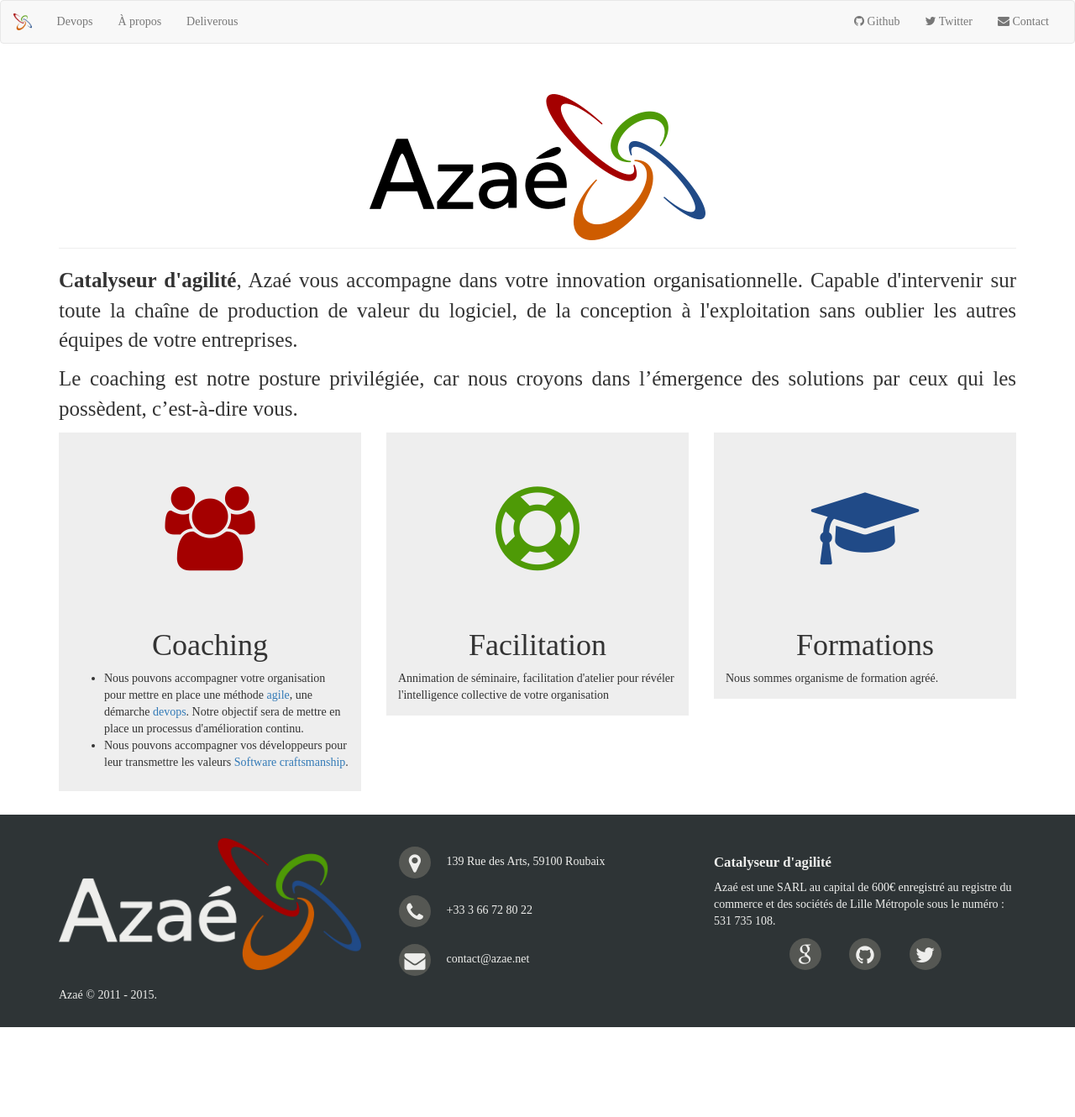
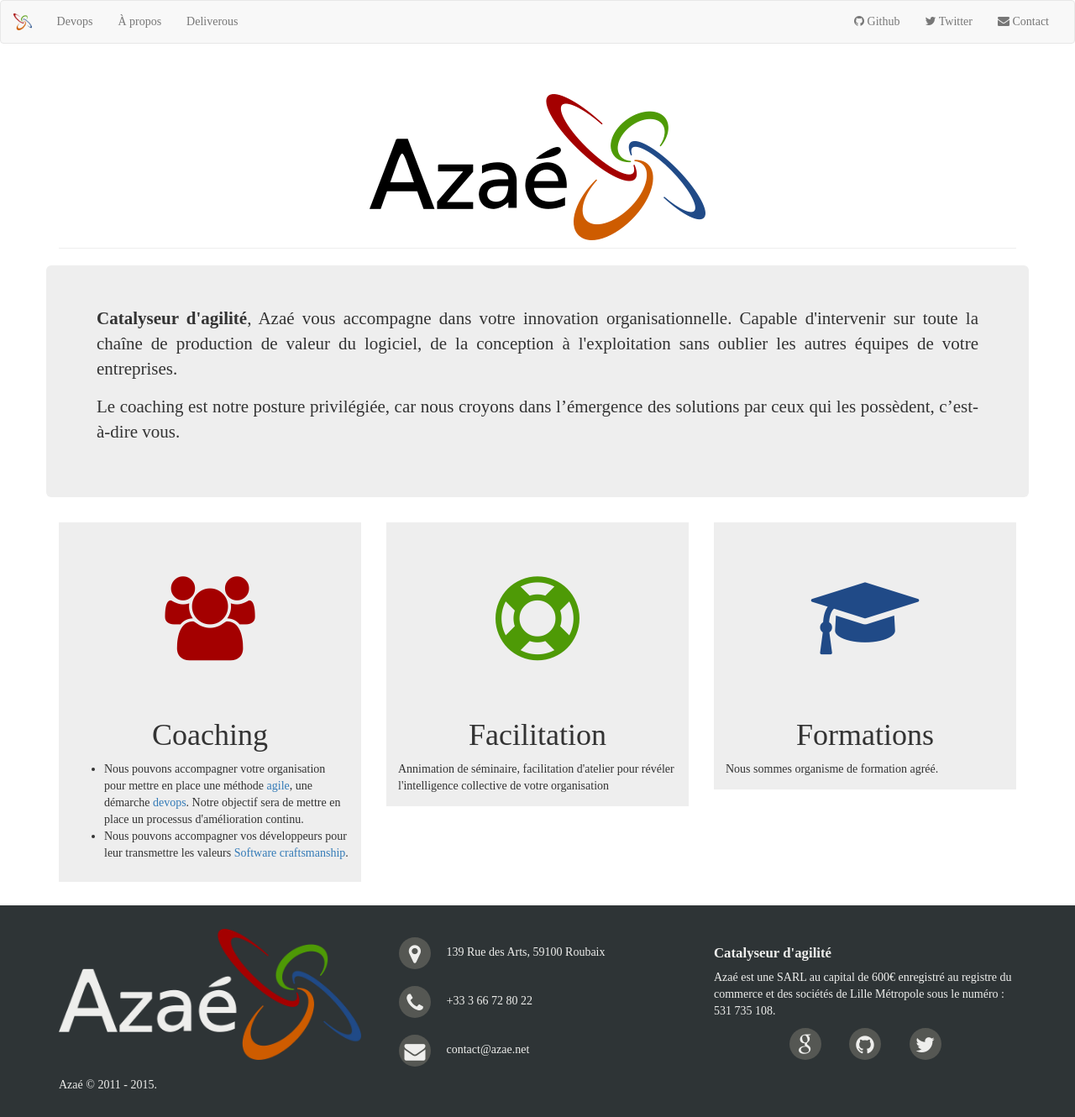
Before and after one commit to coachBZH/azae.net, a Jekyll site: the page built from index3.html, in a window 1280 px wide. Shown: the whole page at 84% size. Built offline with Jekyll 4.4.1, drawn with Linux system fonts in a browser that asks for light colours; some web fonts are replaced; before the commit the page ends 1223 px from its top, so only the background shows below that.

Commit message:
jumbotron

```diff
--- a/index3.html
+++ b/index3.html
@@ -5,7 +5,7 @@ layout: default
   <img alt="Brand" src="/img/logo.png">
 </div>
 <div class="row">
-  <div class="col-md-12" style="font-size:25px">
+  <div class="jumbotron col-md-12">
     <p class="text-justify">
       <strong>{{site.baseline}}</strong>, Azaé vous accompagne dans votre innovation organisationnelle. Capable d'intervenir sur toute la chaîne de production de valeur du logiciel, de la conception à l'exploitation sans oublier les autres équipes de votre entreprises.
     </p>
```
